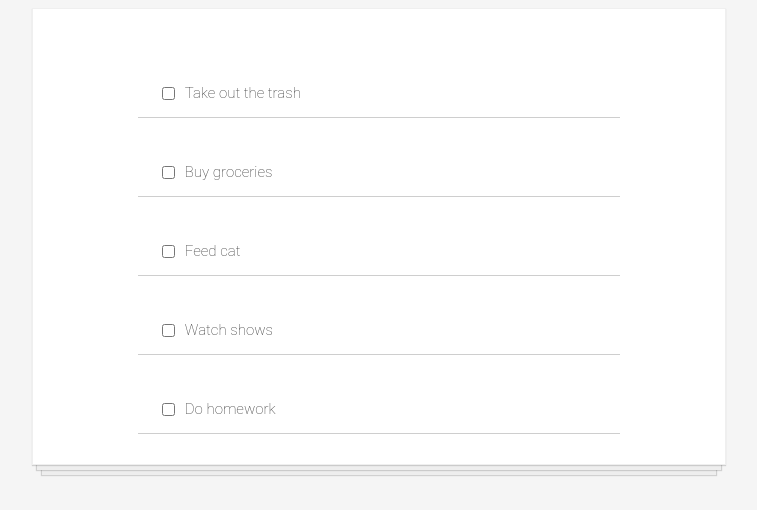
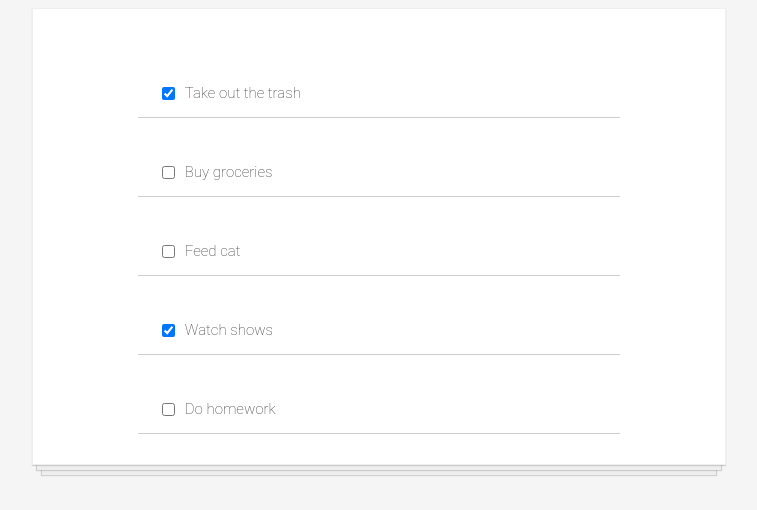
Before and after one commit to ReganIu/React-Testing, a React (Create React App) app: page / in a window 1280 px wide. Shown: the top 510 px of the page, without its empty margins (261-1018 px from the left). Built offline with nearby package versions, Linux system fonts and the light colour scheme.

Commit message:
added checked property inside <input>

```diff
--- a/src/TodoItem.js
+++ b/src/TodoItem.js
@@ -3,7 +3,7 @@ import React from 'react'
 function TodoItem(props) {
     return (
         <div className = "todo-item">
-            <input type = 'checkbox'/>
+            <input type = 'checkbox' checked={props.item.completed}/>
             <p> {props.item.text} </p>
         </div>
 
```
